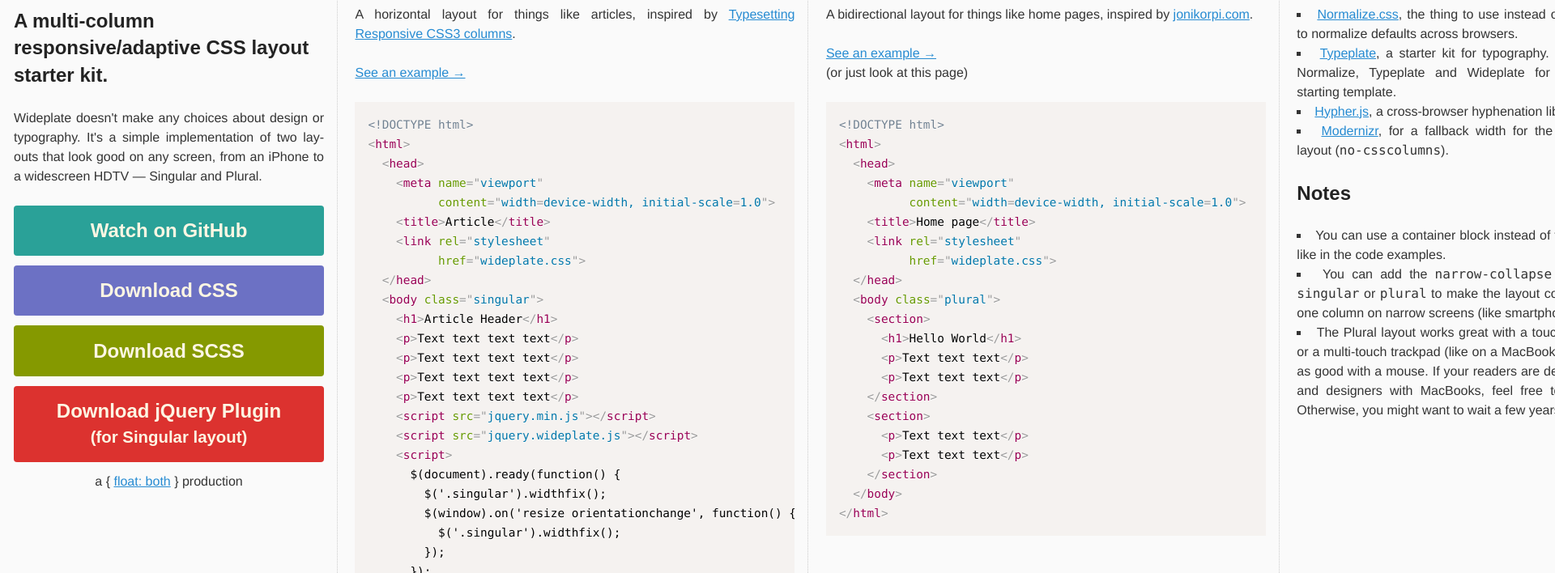
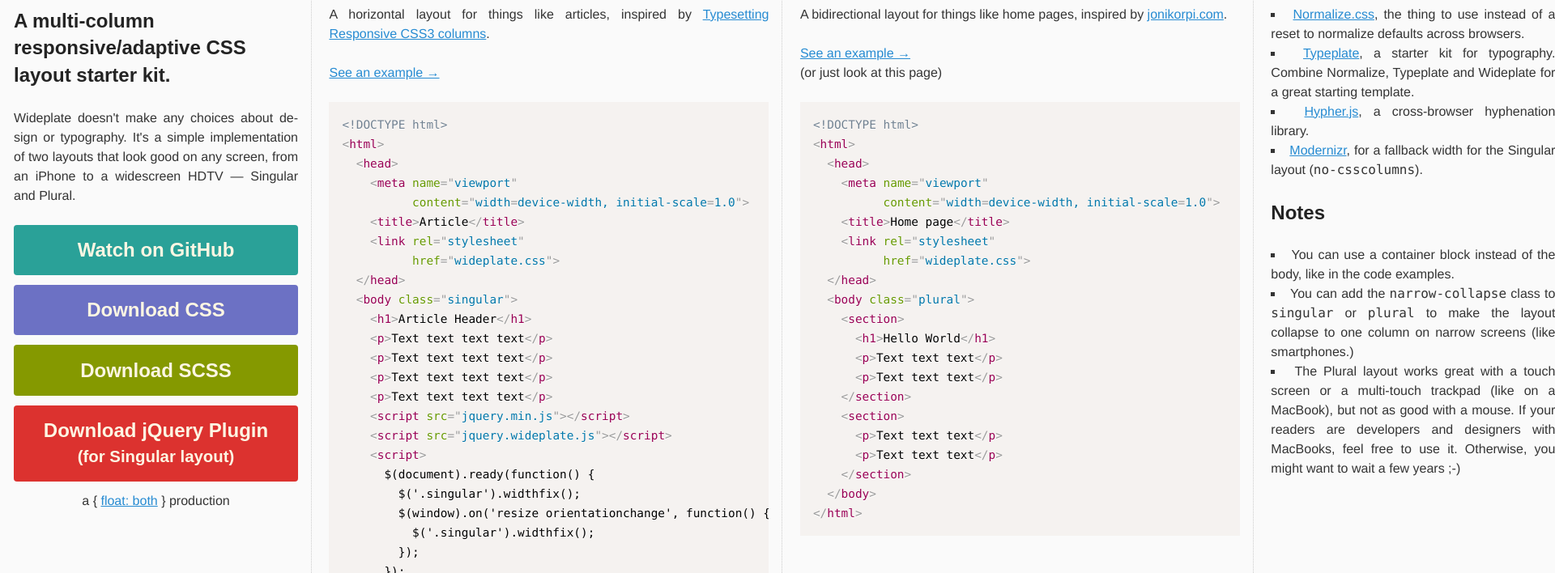
Before and after one commit to valpackett/wideplate, a plain HTML site: page index.html in a window 1280 px wide. Shown: the part 92-800 px from the top of the page at 81% size, 1920 px wide, since content can reach past the window. Drawn offline with Linux system fonts and the light colour scheme.

Commit message:
smaller columns

```diff
--- a/wideplate.scss
+++ b/wideplate.scss
@@ -2,8 +2,8 @@
  * WIDEPLATE -- https://github.com/myfreeweb/wideplate
  */
 
-$singular-column-width: 24em;
-$plural-column-max-width: 26em;
+$singular-column-width: 22em;
+$plural-column-max-width: 24em;
 $column-rule: 1px dotted #ccc;
 $column-gap: 1px;
 
```
Also changed, not shown: wideplate.css.
